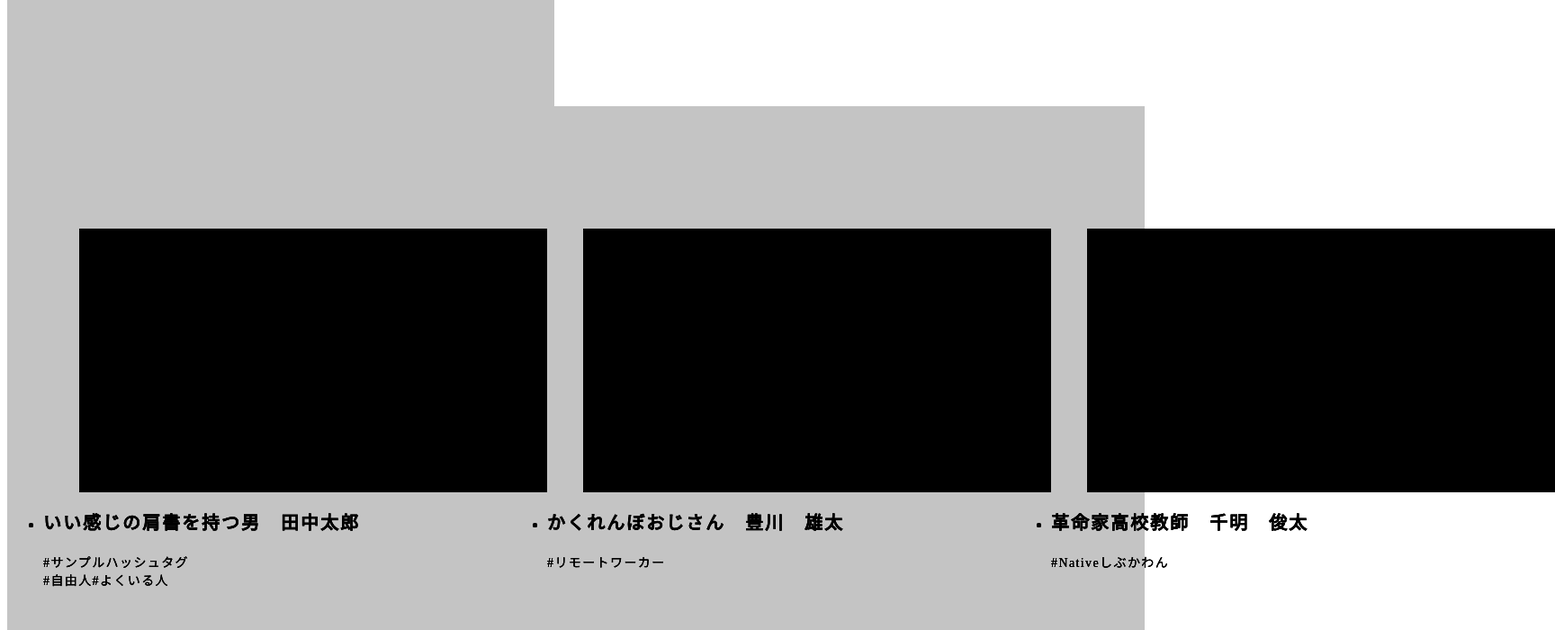
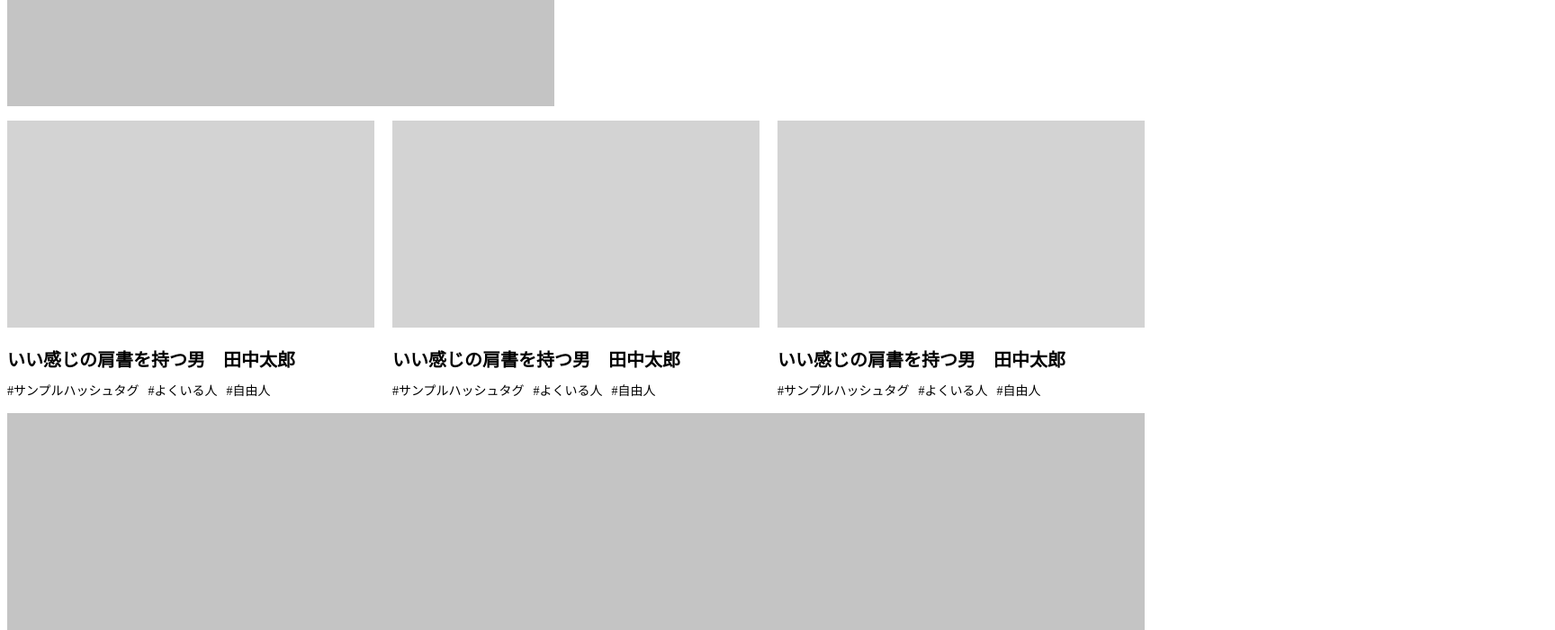
Before and after one commit to yohaku-gunma/otona-zukan, a Nuxt app: page / in a window 1280 px wide. Shown: the part 340-1040 px from the top of the page at 90% size, 1728 px wide, since content can reach past the window. Built offline with nearby package versions, Linux system fonts and the light colour scheme.

Commit message:
ポストのデザイン修正

```diff
--- a/app.vue
+++ b/app.vue
@@ -4,10 +4,8 @@
   <div class="wrapper">
     <Sidebar></Sidebar>
     <RecentPost></RecentPost>
-    <Post></Post>
-    <Post></Post>
-    <Post></Post>
+    <PostList></PostList>
   </div>
-  <GlobalFooter></GlobalFooter>
+  <GlobalFooter />
 </div>
 </template>
--- a/components/GlobalHeader.vue
+++ b/components/GlobalHeader.vue
@@ -2,5 +2,4 @@
 </template>
 
 <style scoped>
-
 </style>
--- a/components/Post.vue
+++ b/components/Post.vue
@@ -1,60 +1,46 @@
 <template>
-<ul>
-  <li>
-    <div class="img"></div>
-    <h3>いい感じの肩書を持つ男　田中太郎</h3>
-    <div class="tag">#サンプルハッシュタグ#自由人#よくいる人</div>
-  </li>
-  <li>
-    <div class="img"></div>
-    <h3>かくれんぼおじさん　豊川　雄太</h3>
-    <div class="tag">#リモートワーカー</div>
-  </li>
-  <li>
-    <div class="img"></div>
-    <h3>革命家高校教師　千明　俊太</h3>
-    <div class="tag">#Nativeしぶかわん</div>
-  </li>
-</ul>
+<li class="post">
+  <div class="img"></div>
+  <h3>いい感じの肩書を持つ男　田中太郎</h3>
+  <ul class="tags">
+    <li class="tag">#サンプルハッシュタグ</li>
+    <li class="tag">#よくいる人</li>
+    <li class="tag">#自由人</li>
+  </ul>
+</li>
 </template>
 
 <style scoped>
-ul {
- display: flex;
- flex-direction: row;
- position: absolute;
+.post {
+  list-style: none;
+  width: 100%;
+  margin-right: 20px;
+}
+
+.post:last-child {
+  margin-right: 0;
 }
 
 .img {
- width: 520px;
- height: 292.5px;
- background-color: black;
- margin-top: 120px;
+ width: 100%;
+ aspect-ratio: 16/9;
+ background-color: lightgrey;
  margin-bottom: 15px;
- margin-left: 40px;
 }
 
 h3 {
- width: 375px;
- height: 29px;
- font-family: 'Noto Sans JP';
- font-style: normal;
  font-size: 20px;
- line-height: 29px;
- letter-spacing: 0.1em;
- color: #000000;
+ margin-bottom: 10px;
+}
+
+.tags {
+  list-style: none;
+ font-size: 14px;
+ display: flex;
+ padding: 0;
 }
 
 .tag {
- width: 162px;
- height: 20px;
- font-family: 'Noto Sans JP';
- font-style: normal;
- font-weight: 400;
- font-size: 14px;
- line-height: 20px;
- letter-spacing: 0.1em;
- color: #000000;
+  margin-right: 10px;
 }
-
 </style>
--- /dev/null
+++ b/components/PostList.vue
@@ -0,0 +1,15 @@
+<template>
+<ul class="post-list">
+  <Post></Post>
+  <Post></Post>
+  <Post></Post>
+</ul>
+</template>
+
+<style scoped>
+.post-list {
+  display: flex;
+  width: 100%;
+  padding: 0;
+}
+</style>
```
